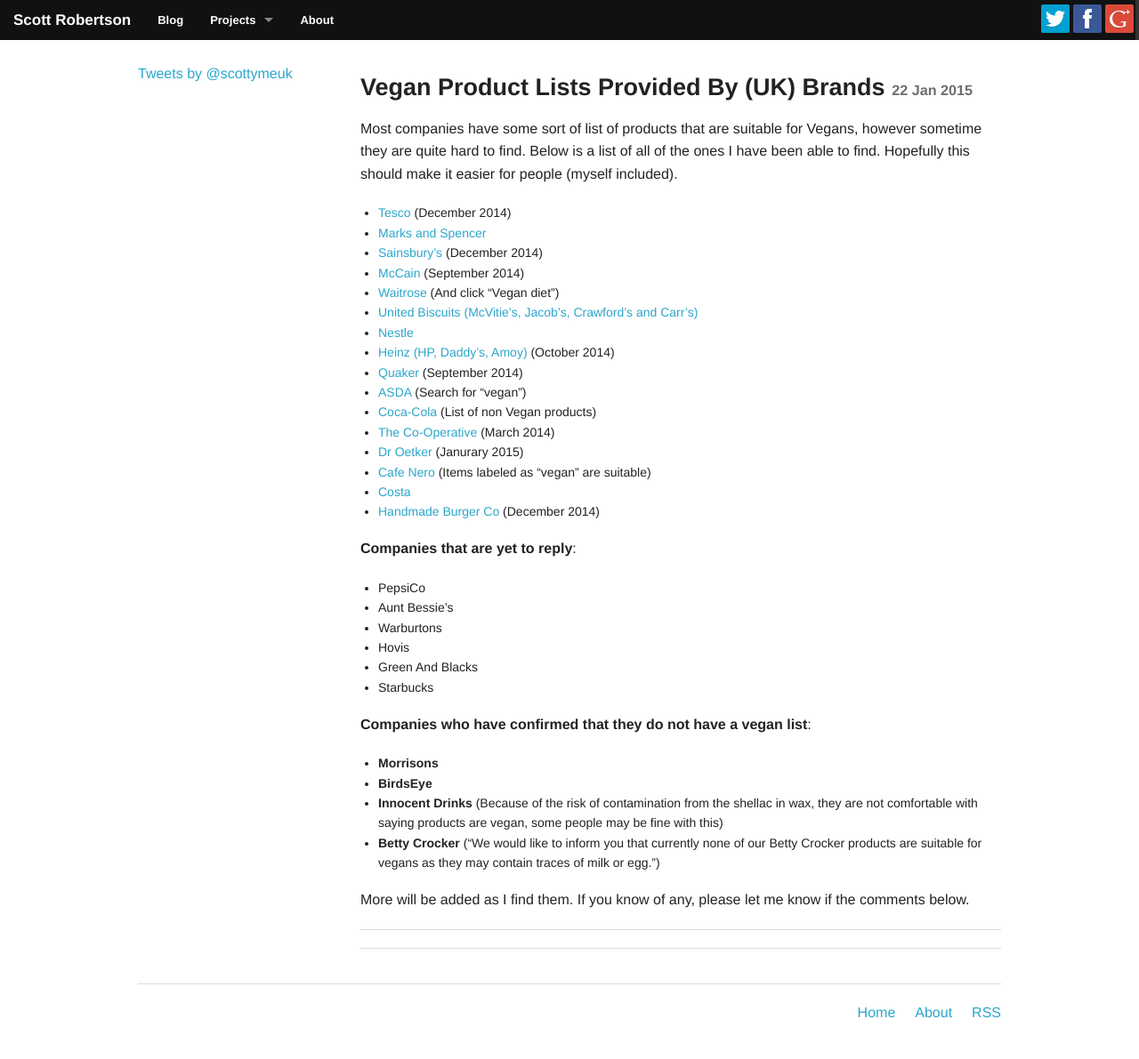
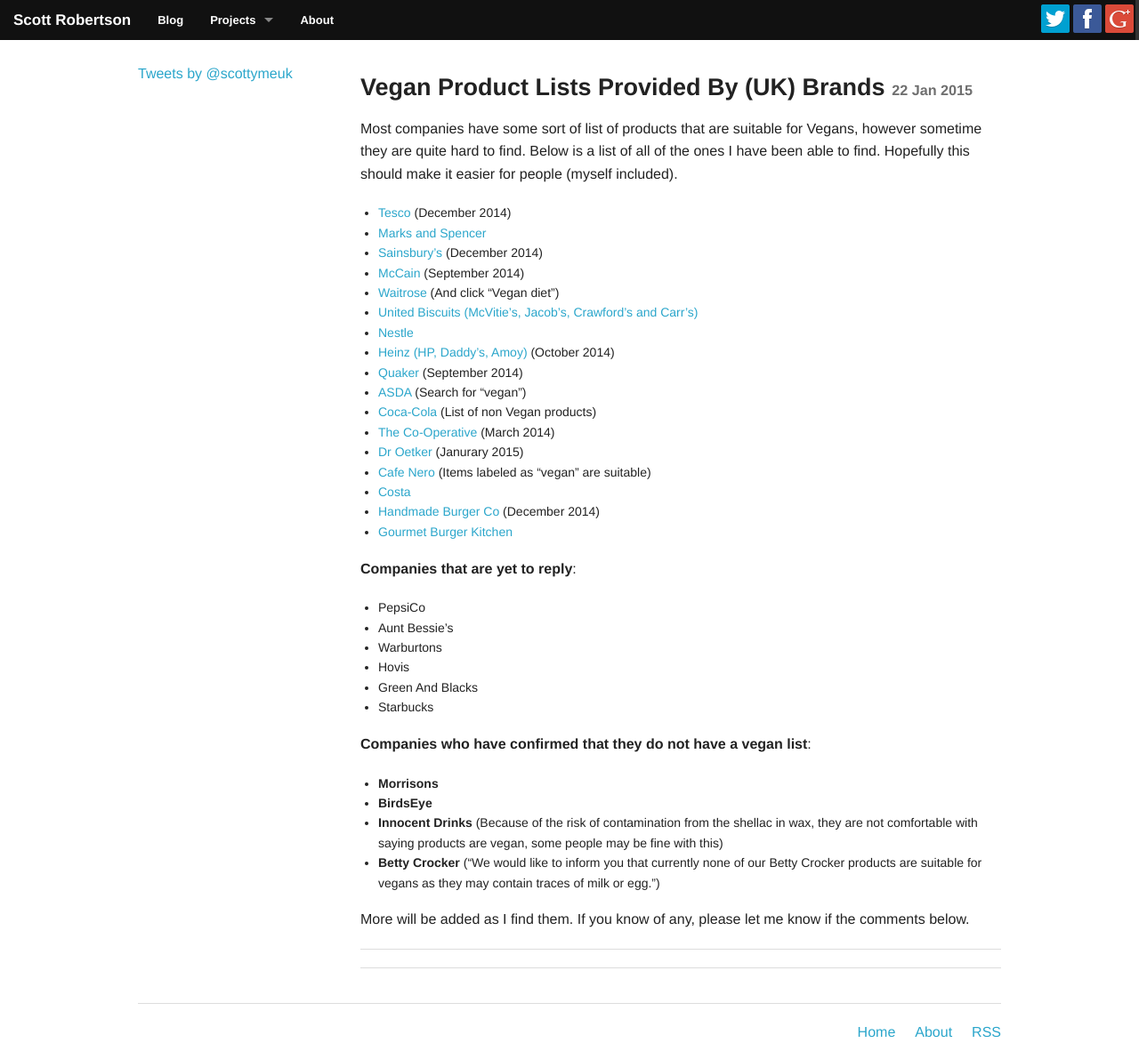
Before and after one commit to scottrobertson/scottrobertson.me, a Jekyll site: the page built from _posts/2015-01-22-uk-brands-vegan-lists.markdown, in a window 1280 px wide. Shown: the whole page at 89% size. Built offline with Jekyll 4.4.1, drawn with Linux system fonts in a browser that asks for light colours; nearby versions of some CDN libraries; Markdown is read by kramdown in place of the engine named in the settings; comment, search, counter and statistics services are not loaded; before the commit the page ends 1168 px from its top, so only the background shows below that.

Commit message:
Update 2015-01-22-uk-brands-vegan-lists.markdown

```diff
--- a/_posts/2015-01-22-uk-brands-vegan-lists.markdown
+++ b/_posts/2015-01-22-uk-brands-vegan-lists.markdown
@@ -23,6 +23,7 @@
 - [Cafe Nero](http://www.caffenero.co.uk/nutrition/sandwiches.aspx) (Items labeled as "vegan" are suitable)
 - [Costa](https://www.costa.co.uk/nutrition/)
 - [Handmade Burger Co](http://handmadeburger.co.uk/wp-content/uploads/2014/12/23397-HBC-Allergy-Menu_ONLINE.pdf) (December 2014)
+- [Gourmet Burger Kitchen](http://www.gbk.co.uk/assets/img/pdfMenus/GBK-AllergyMenu.pdf)
 
 **Companies that are yet to reply**:
 
```
